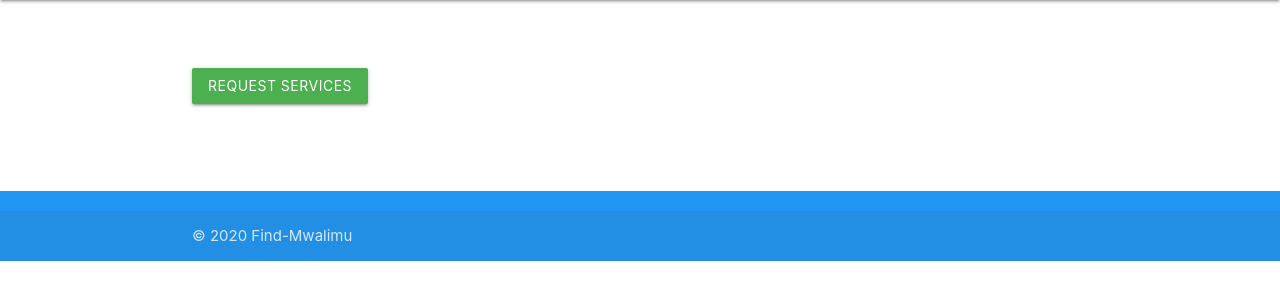
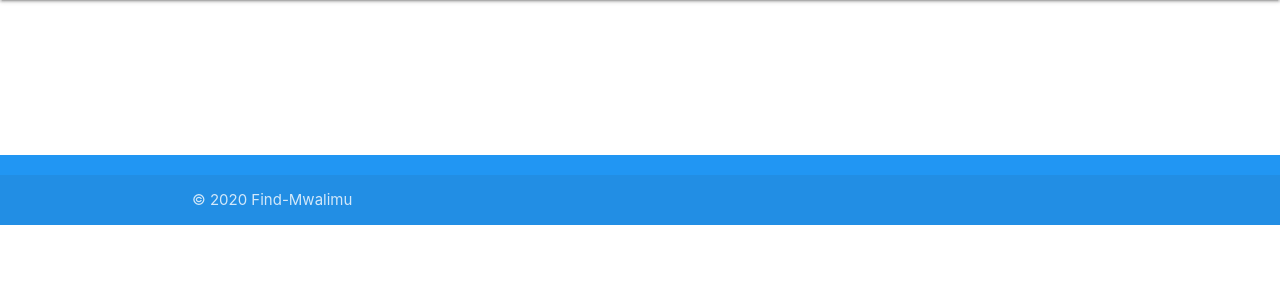
Before and after one commit to LekamCharity/Find-Mwalimu, a Django app: page /tutor/1 in a window 1280 px wide. Shown: the part 64-364 px from the top of the page. Run offline with Django 3.2, Linux system fonts and the light colour scheme; data that the repository does not hold is empty.

Commit message:
added new feature

```diff
--- a/Tutor/templates/mwalimu.html
+++ b/Tutor/templates/mwalimu.html
@@ -27,7 +27,6 @@
                         </p>
                     </div>
                     {% endfor %}
-                    <div class="btn green">Request Services</div>
                 </div>
                 <br>
                 <br>
--- a/Tutor/templates/navbar.html
+++ b/Tutor/templates/navbar.html
@@ -31,8 +31,6 @@
     {% endif %}
     <li><a href="#!"><i class="material-icons">people</i>Available Mwalimu</a></li>
 
-    <li><a href="#!"><i class="material-icons">star</i>Featured Mwalimu</a></li>
-
     <li>
         <div class="divider"></div>
     </li>
```
Also changed, not shown: media/profpics/mwalimu5.jpeg (added), media/profpics/mwalimu_1.jpeg (added), media/profpics/mwalimu_2.jpg (added), media/profpics/mwalimu_3.png (added), media/profpics/tutor1.webp (added), media/profpics/tutor2.jpg (added).
